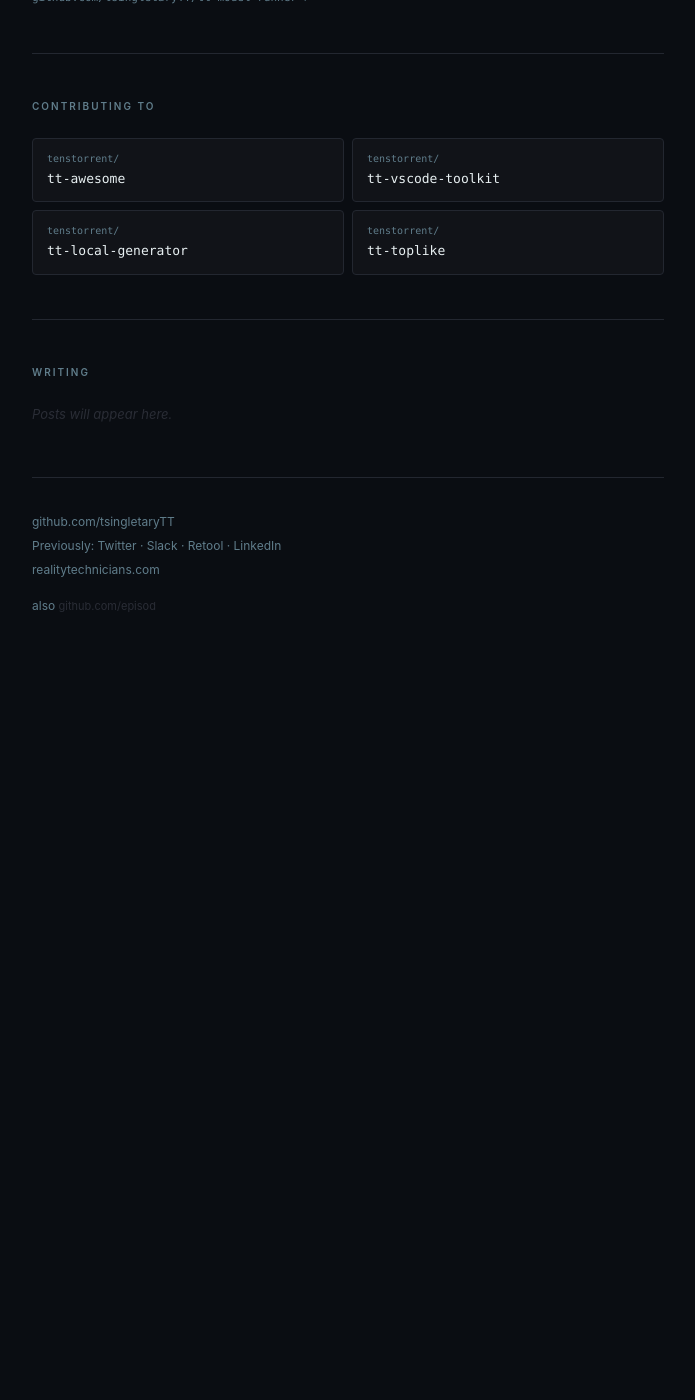
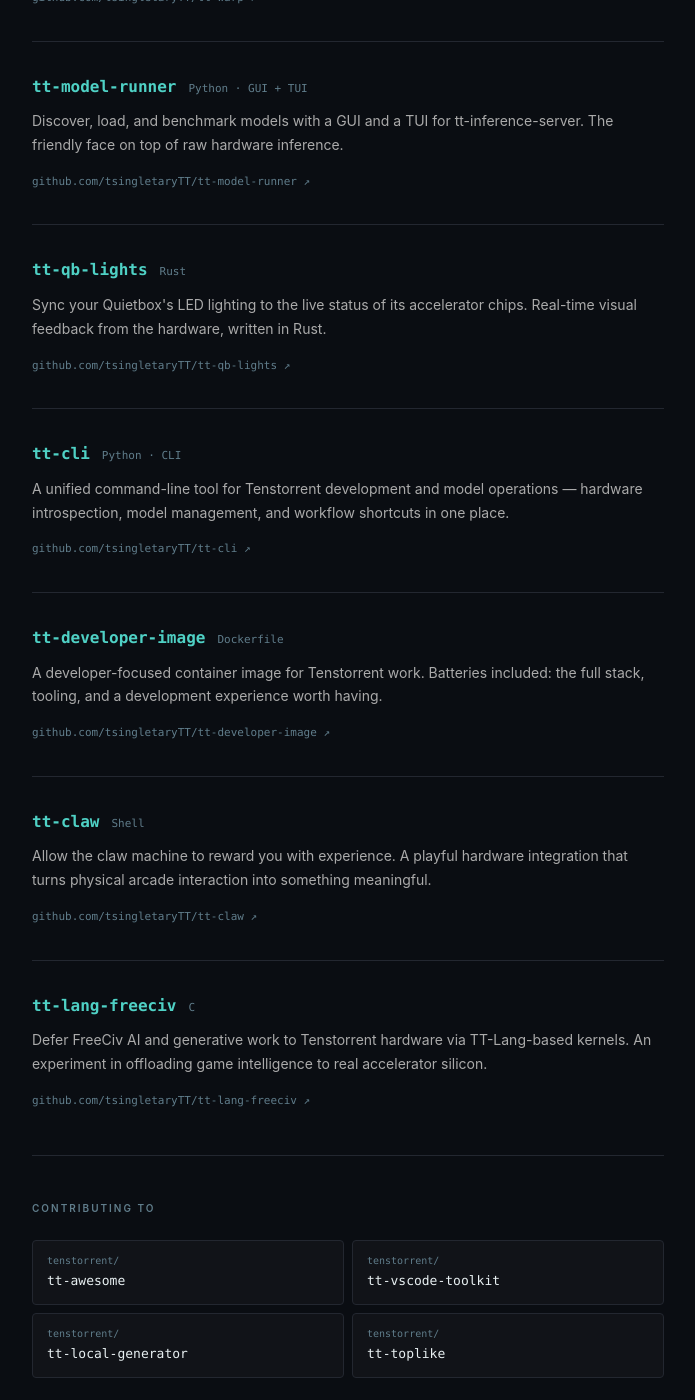
Before and after one commit to tsingletaryTT/tsingletaryTT.github.io, a Jekyll site: the page built from index.md, in a window 1280 px wide and 1400 px high, scrolled down 1200 px. Shown: the whole window, without its empty margins (292-987 px from the left). Built offline with Jekyll 4.4.1, drawn with Linux system fonts in a browser that asks for light colours; before the commit the page ends 1866 px from its top, so only the background shows below that; some of the changed text lies outside the part shown.

Commit message:
feat: expand projects list with 6 additional personal repos
Adds tt-forge-compiletron, tt-qb-lights, tt-cli, tt-developer-image,
tt-claw, and tt-lang-freeciv to broaden coverage of tsingletaryTT work.

```diff
--- a/_data/projects.yml
+++ b/_data/projects.yml
@@ -14,6 +14,13 @@
     legible at a glance.
   url: https://github.com/tsingletaryTT/tensix-viz
 
+- name: tt-forge-compiletron
+  lang: Python
+  desc: >
+    Compile more than 100 models on tt-forge and display the results in a format
+    built for demos. A fast way to show off the breadth of the Tenstorrent software stack.
+  url: https://github.com/tsingletaryTT/tt-forge-compiletron
+
 - name: tt-warp
   lang: Python · Warp plugin
   desc: >
@@ -27,3 +34,38 @@
     Discover, load, and benchmark models with a GUI and a TUI for
     tt-inference-server. The friendly face on top of raw hardware inference.
   url: https://github.com/tsingletaryTT/tt-model-runner
+
+- name: tt-qb-lights
+  lang: Rust
+  desc: >
+    Sync your Quietbox's LED lighting to the live status of its accelerator chips.
+    Real-time visual feedback from the hardware, written in Rust.
+  url: https://github.com/tsingletaryTT/tt-qb-lights
+
+- name: tt-cli
+  lang: Python · CLI
+  desc: >
+    A unified command-line tool for Tenstorrent development and model operations —
+    hardware introspection, model management, and workflow shortcuts in one place.
+  url: https://github.com/tsingletaryTT/tt-cli
+
+- name: tt-developer-image
+  lang: Dockerfile
+  desc: >
+    A developer-focused container image for Tenstorrent work. Batteries included:
+    the full stack, tooling, and a development experience worth having.
+  url: https://github.com/tsingletaryTT/tt-developer-image
+
+- name: tt-claw
+  lang: Shell
+  desc: >
+    Allow the claw machine to reward you with experience. A playful hardware
+    integration that turns physical arcade interaction into something meaningful.
+  url: https://github.com/tsingletaryTT/tt-claw
+
+- name: tt-lang-freeciv
+  lang: C
+  desc: >
+    Defer FreeCiv AI and generative work to Tenstorrent hardware via TT-Lang-based
+    kernels. An experiment in offloading game intelligence to real accelerator silicon.
+  url: https://github.com/tsingletaryTT/tt-lang-freeciv
```
